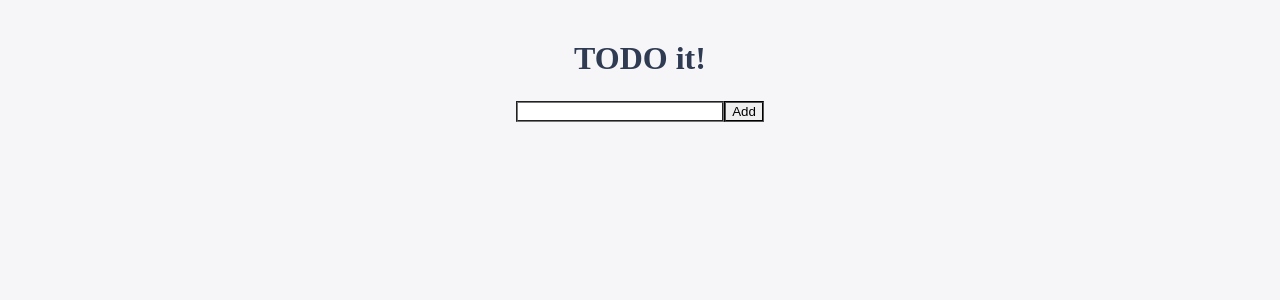
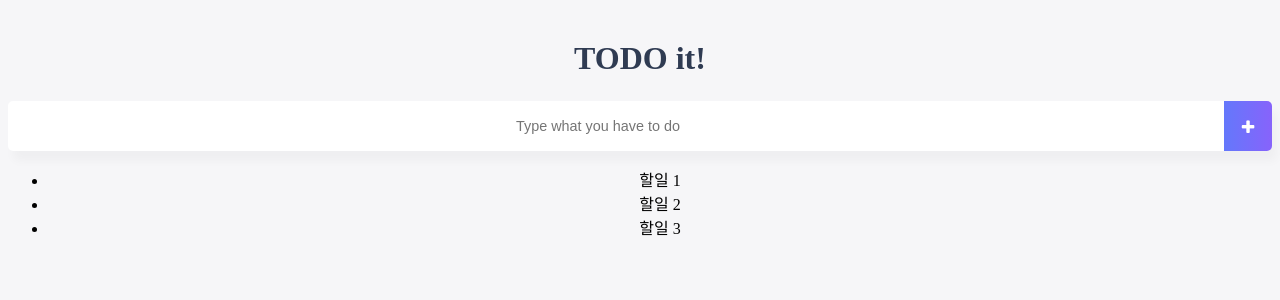
Before and after one commit to lastvirgo266/vue-doit, a Vue app: page / in a window 1280 px wide. Shown: the top 300 px of the page. Built offline with nearby package versions, Linux system fonts and the light colour scheme.

Commit message:
외부에서 아이콘 가져오기 및 폰트수정

```diff
--- a/public/index.html
+++ b/public/index.html
@@ -5,6 +5,7 @@
     <meta http-equiv="X-UA-Compatible" content="IE=edge">
     <meta name="viewport" content="width=device-width,initial-scale=1.0">
     <link rel="icon" href="<%= BASE_URL %>favicon.ico">
+      <link rel="stylesheet" href="https://maxcdn.bootstrapcdn.com/font-awesome/4.7.0/css/font-awesome.min.css">
     <title>Vue.js Todo</title>
   </head>
   <body>
--- a/src/components/TodoInput.vue
+++ b/src/components/TodoInput.vue
@@ -1,7 +1,9 @@
 <template>
-  <div>
-    <input type="text" v-model="newTodoItem">
-    <button v-on:click="addTodo">Add</button>
+  <div class="inputBox shadow">
+    <input type="text" v-model="newTodoItem" placeholder="Type what you have to do" v-on:keyup.enter="addTodo">
+    <span class="addContainer" v-on:click="addTodo">
+      <i class="addBtn fa fa-plus" aria-hidden="true"></i>
+    </span>
   </div>
 </template>
 
@@ -35,5 +37,33 @@ export default {
 </script>
 
 <style scoped>
+  input:focus{
+    outline: none;
+  }
+
+  .inputBox{
+    background: white;
+    height: 50px;
+    line-height: 50px;
+    border-radius: 5px;
+  }
+
+  .inputBox input{
+    border-style: none;
+    font-size: 0.9rem;
+  }
+
+  .addContainer{
+    float: right;
+    background: linear-gradient(to right, #6478FB, #8763FB);
+    display: inline-block;
+    width: 3rem;
+    border-radius: 0 5px 5px 0;
+  }
+
+  .addBtn{
+    color: white;
+    vertical-align: middle;
+  }
 
 </style>
--- a/src/components/TodoList.vue
+++ b/src/components/TodoList.vue
@@ -1,4 +1,13 @@
 <template>
+  <section>
+    <ul>
+      <li>할일 1</li>
+      <li>할일 2</li>
+      <li>할일 3</li>
+    </ul>
+
+
+  </section>
 
 </template>
 
```
